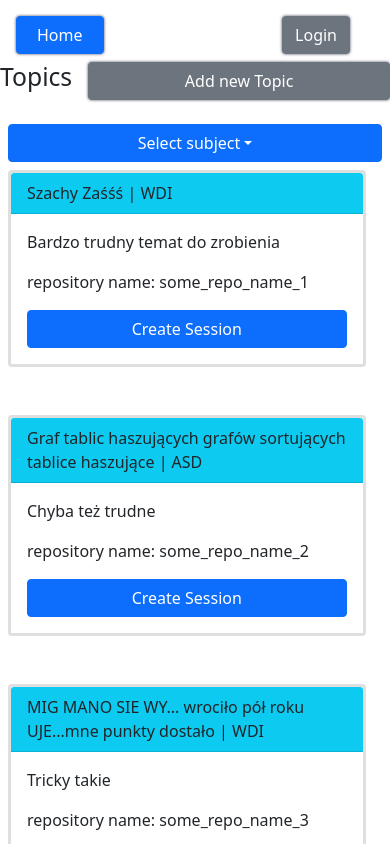
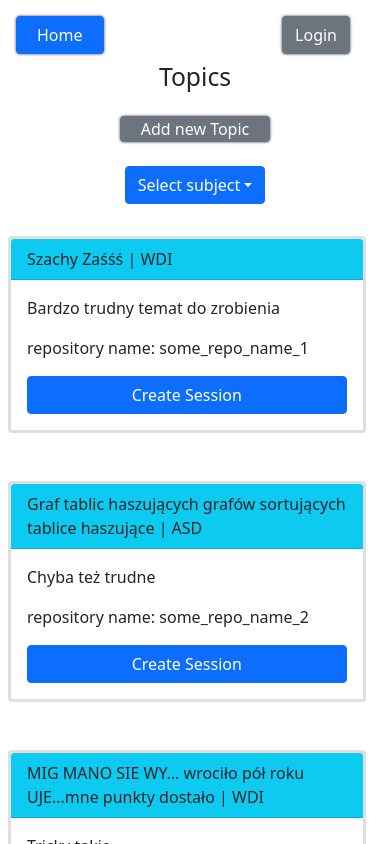
Before and after one commit to adrianryt/UI_IOZeta, a React (Create React App) app in the folder app/: page /topics in a window 390 px wide. Shown: the top 844 px of the page. Built offline with nearby package versions, Linux system fonts and the light colour scheme.

Commit message:
fixed UI on some views

```diff
--- a/app/src/components/sessions/SessionComponent.tsx
+++ b/app/src/components/sessions/SessionComponent.tsx
@@ -26,7 +26,7 @@ const SubjectComponent = ({ session }: propsType) => {
 
                     {session.status == 0 && <Link to={"/dashboard/" + session.id} className="btn btn-primary">Open session</Link>}
                     {session.status == 1 && <Button className="btn btn-primary">Close session</Button>}
-                    {session.status == 1 && <Link to={"/dashboard/" + session.id} className="btn btn-primary">Resume session</Link>}
+                    {session.status == 1 && <Link to={"/dashboard/" + session.id} className="btn btn-primary mt-3">Resume session</Link>}
                     {/* <Link to={"/dashboard/" + session.id} className="btn btn-primary">Open session</Link> */}
                     {/* ^getting certain session data */}
                 </div>
--- /dev/null
+++ b/app/src/components/topics/TopicList.css
@@ -0,0 +1,10 @@
+@media(max-width: 500px) {
+    .topic-list-flex{
+        flex-direction: column;
+        align-items: center;
+    }
+}
+
+.topic-list-flex > *{
+    max-width: 150px;
+}
--- a/app/src/components/topics/TopicsList.tsx
+++ b/app/src/components/topics/TopicsList.tsx
@@ -4,6 +4,8 @@ import {useEffect, useState} from "react";
 import axios from "axios";
 import Topic from "./Topic";
 import {Dropdown, DropdownButton} from "react-bootstrap";
+import {Link} from "react-router-dom";
+import "./TopicList.css"
 
 const TopicsList = () => {
 
@@ -40,12 +42,18 @@ const TopicsList = () => {
     const allTopicsComponents = allTopics.map(topic => <Topic key={topic.title+topic.description+topic.subject} topic={topic}/>);
 
     return(
-        <div className="m-lg-2">
-            <DropdownButton className="m-2" id="dropdown-basic-button" title="Select subject">
-                {dropdownItems}
-            </DropdownButton>
-            {topicsComponents}
-        </div>
+        <>
+            <div className="topic-list-flex d-flex gap-3 mb-4 mt-2 m-lg-3">
+                <h2>Topics</h2>
+                <Link to="/topics/new" className="btn btn-secondary m-0 p-0">Add new Topic</Link>
+                <DropdownButton className="m-2" id="dropdown-basic-button" title="Select subject">
+                    {dropdownItems}
+                </DropdownButton>
+            </div>
+            <div className="m-lg-2">
+                {topicsComponents}
+            </div>
+        </>
     )
 }
 
--- a/app/src/components/topics/TopicsMain.tsx
+++ b/app/src/components/topics/TopicsMain.tsx
@@ -1,15 +1,10 @@
 import * as React from "react";
 import TopicsList from "./TopicsList";
-import {Link} from "react-router-dom";
+
 
 const TopicsMain = () => {
     return(
         <div>
-            <div className="d-flex gap-3 mb-4 mt-2 m-lg-3">
-                <h2>Topics</h2>
-                <Link to="/topics/new" className="btn btn-secondary m-0">Add new Topic</Link>
-            </div>
-
             <TopicsList />
         </div>
     )
```
